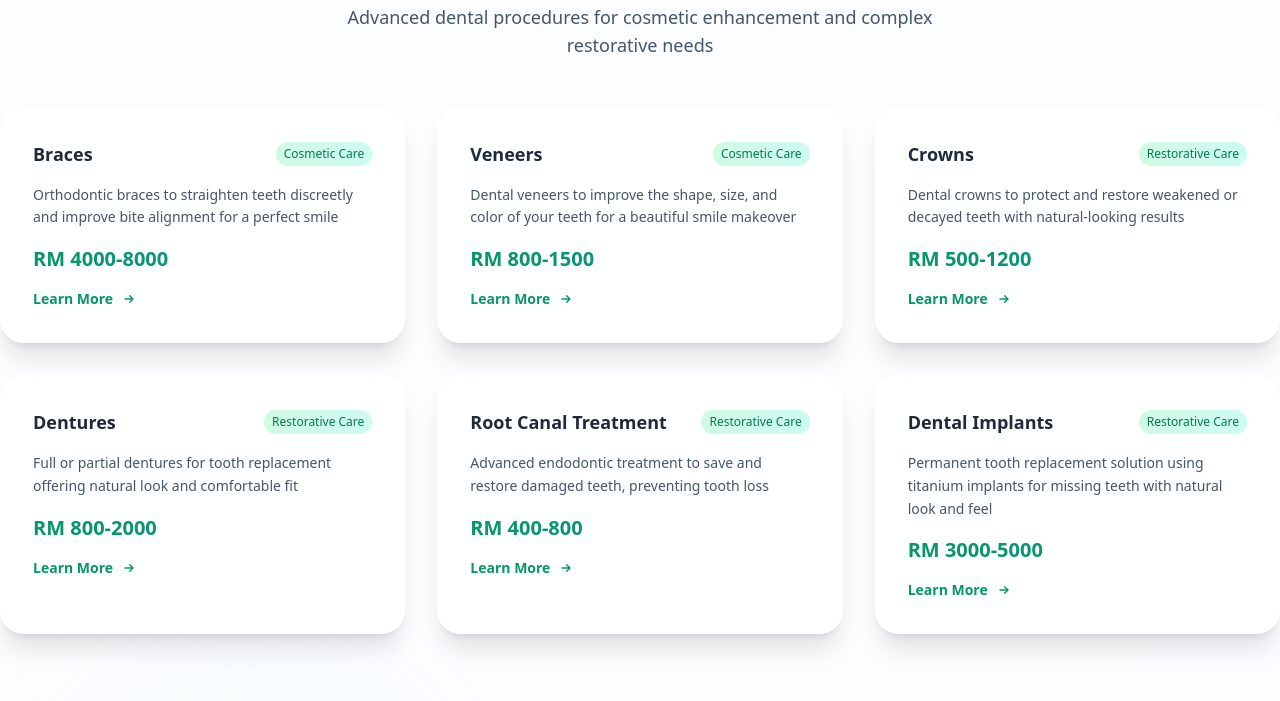
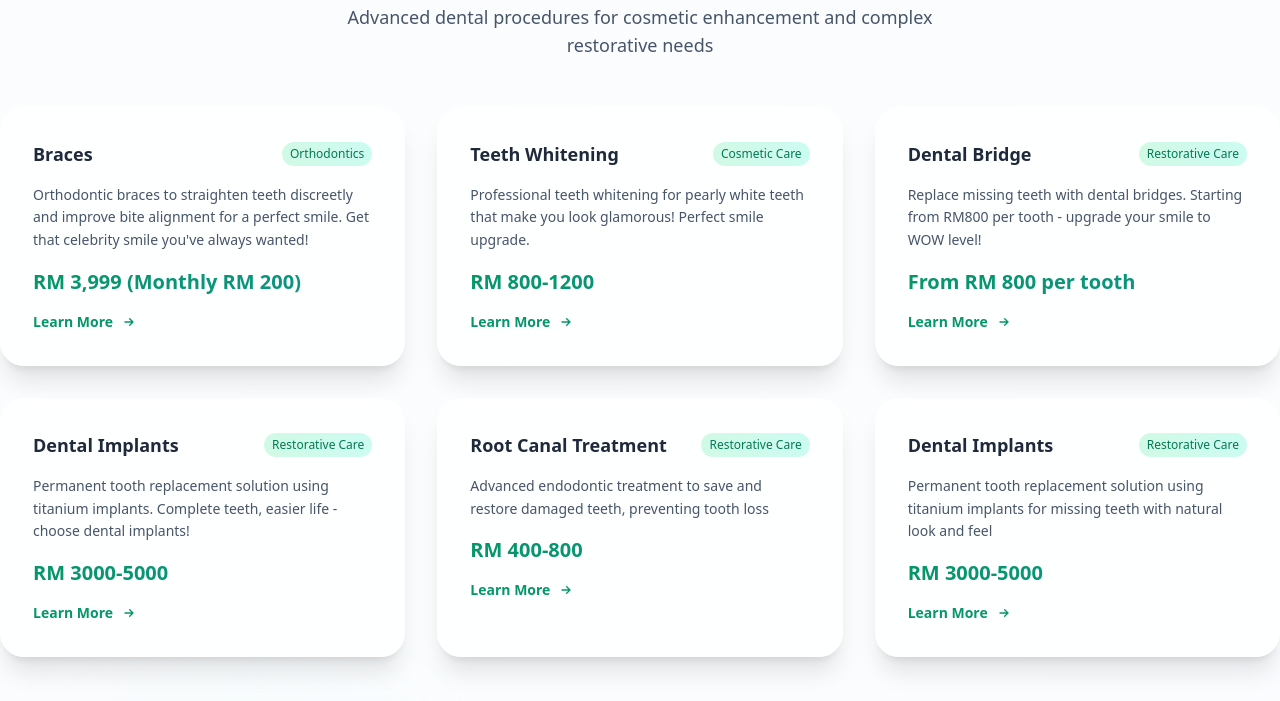
Before and after one commit to lightyoruichi/kpam-dental-website, an Astro site: page / in a window 1280 px wide. Shown: the part 3192-3893 px from the top of the page. Built offline with nearby package versions, Linux system fonts and the light colour scheme; Astro itself is replaced by a stand-in of ours.

Commit message:
feat: align website with Facebook page content and pricing
- Update braces pricing to match Facebook (RM 3,999 with RM 200 monthly)
- Add teeth whitening service with Facebook-inspired description
- Add dental bridge service (from RM 800 per tooth) as mentioned on Facebook
- Add dental implants service with Facebook copy
- Add email contact (megahdental@gmail.com) from Facebook page
- Update service descriptions to match Facebook tone and language
- Enhance service categories and pricing to reflect actual Facebook offerings
- Improve contact section with email option
- Align website content with social media presence for consistency

```diff
--- a/src/pages/index.astro
+++ b/src/pages/index.astro
@@ -36,26 +36,26 @@ const generalServices = [
 const specializedServices = [
   {
     name: "Braces",
-    description: "Orthodontic braces to straighten teeth discreetly and improve bite alignment for a perfect smile",
-    price: "RM 4000-8000",
+    description: "Orthodontic braces to straighten teeth discreetly and improve bite alignment for a perfect smile. Get that celebrity smile you've always wanted!",
+    price: "RM 3,999 (Monthly RM 200)",
+    category: "Orthodontics"
+  },
+  {
+    name: "Teeth Whitening",
+    description: "Professional teeth whitening for pearly white teeth that make you look glamorous! Perfect smile upgrade.",
+    price: "RM 800-1200",
     category: "Cosmetic Care"
   },
   {
-    name: "Veneers",
-    description: "Dental veneers to improve the shape, size, and color of your teeth for a beautiful smile makeover",
-    price: "RM 800-1500",
-    category: "Cosmetic Care"
-  },
-  {
-    name: "Crowns",
-    description: "Dental crowns to protect and restore weakened or decayed teeth with natural-looking results",
-    price: "RM 500-1200",
+    name: "Dental Bridge",
+    description: "Replace missing teeth with dental bridges. Starting from RM800 per tooth - upgrade your smile to WOW level!",
+    price: "From RM 800 per tooth",
     category: "Restorative Care"
   },
   {
-    name: "Dentures",
-    description: "Full or partial dentures for tooth replacement offering natural look and comfortable fit",
-    price: "RM 800-2000",
+    name: "Dental Implants",
+    description: "Permanent tooth replacement solution using titanium implants. Complete teeth, easier life - choose dental implants!",
+    price: "RM 3000-5000",
     category: "Restorative Care"
   },
   {
@@ -1203,6 +1203,24 @@ const testimonials = [
             </div>
 
             <div class="flex items-start space-x-4 p-6 bg-white/80 backdrop-blur-sm rounded-2xl shadow-lg hover:shadow-xl transition-all duration-300">
+              <div class="w-14 h-14 bg-gradient-to-br from-purple-500 to-pink-600 rounded-2xl flex items-center justify-center flex-shrink-0">
+                <svg class="w-7 h-7 text-white" fill="none" stroke="currentColor" viewBox="0 0 24 24">
+                  <path stroke-linecap="round" stroke-linejoin="round" stroke-width="2" d="M3 8l7.89 4.26a2 2 0 002.22 0L21 8M5 19h14a2 2 0 002-2V7a2 2 0 00-2-2H5a2 2 0 00-2 2v10a2 2 0 002 2z"></path>
+                </svg>
+              </div>
+              <div>
+                <h4 class="font-bold text-slate-800 text-lg mb-2">Email</h4>
+                <p class="text-slate-600 text-xl font-semibold mb-3">megahdental@gmail.com</p>
+                <a href="mailto:megahdental@gmail.com" class="inline-flex items-center space-x-2 text-purple-600 hover:text-purple-700 font-semibold transition-colors">
+                  <span>Send Email</span>
+                  <svg class="w-4 h-4" fill="none" stroke="currentColor" viewBox="0 0 24 24">
+                    <path stroke-linecap="round" stroke-linejoin="round" stroke-width="2" d="M13 7l5 5m0 0l-5 5m5-5H6"></path>
+                  </svg>
+                </a>
+              </div>
+            </div>
+
+            <div class="flex items-start space-x-4 p-6 bg-white/80 backdrop-blur-sm rounded-2xl shadow-lg hover:shadow-xl transition-all duration-300">
               <div class="w-14 h-14 bg-gradient-to-br from-amber-500 to-orange-600 rounded-2xl flex items-center justify-center flex-shrink-0">
                 <svg class="w-7 h-7 text-white" fill="none" stroke="currentColor" viewBox="0 0 24 24">
                   <path stroke-linecap="round" stroke-linejoin="round" stroke-width="2" d="M12 8v4l3 3m6-3a9 9 0 11-18 0 9 9 0 0118 0z"></path>
```
Also changed, not shown: public/images/nikunj.jpg (added).
